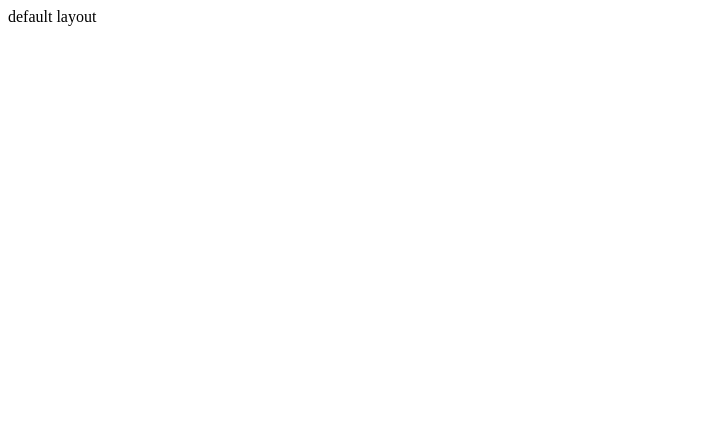
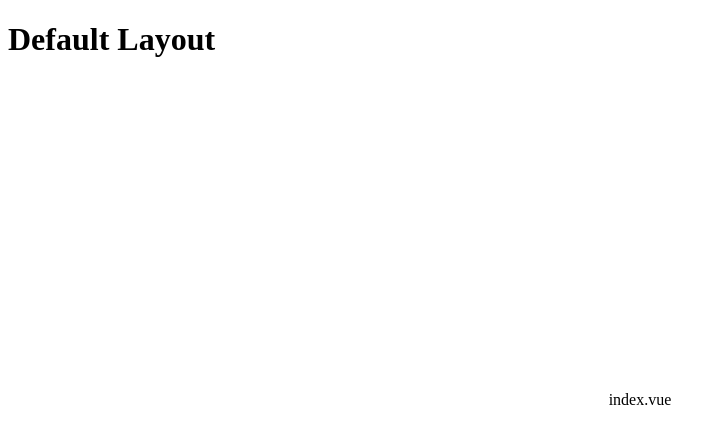
Before and after one commit to tomeightyeight/nuxt-dummy-application, a Nuxt app: page / in a window 1280 px wide. Shown: the top 444 px of the page, without its empty margins (0-726 px from the left). Built offline with nearby package versions, Linux system fonts and the light colour scheme.

Commit message:
Include element-ui as nuxt plugin

```diff
--- a/layouts/default.vue
+++ b/layouts/default.vue
@@ -1,5 +1,8 @@
 <template>
-  <div>default layout</div>
+  <div>
+    <h1>Default Layout</h1>
+    <nuxt/>
+  </div>
 </template>
 
 <script>
--- a/nuxt.config.js
+++ b/nuxt.config.js
@@ -1,7 +1,7 @@
 const path = require('path');
 
 module.exports = {
-  /*
+  /**
    * Headers of the page
    */
   head: {
@@ -15,11 +15,17 @@ module.exports = {
       { rel: 'icon', type: 'image/x-icon', href: '/favicon.ico' }
     ]
   },
-  /*
+  /**
    * Customize the progress bar color
    */
   loading: { color: '#000' },
-  /*
+  /**
+   *
+   */
+  plugins: [
+    'element-ui'
+  ],
+  /**
    * Build configuration (webpack extension)
    */
   build: {
--- a/package.json
+++ b/package.json
@@ -18,6 +18,7 @@
   },
   "devDependencies": {
     "babel-eslint": "^7.2.3",
+    "element-ui": "^2.0.8",
     "eslint": "^4.3.0",
     "eslint-config-standard": "^10.2.1",
     "eslint-loader": "^1.9.0",
--- /dev/null
+++ b/plugins/element-ui.js
@@ -0,0 +1,4 @@
+import Vue from 'vue'
+const ElementUI = require('element-ui')
+const locale = require('element-ui/lib/locale/lang/en')
+Vue.use(ElementUI, { locale })
```
Also changed, not shown: 1 other file (tests, documents, lock files or other folders).
